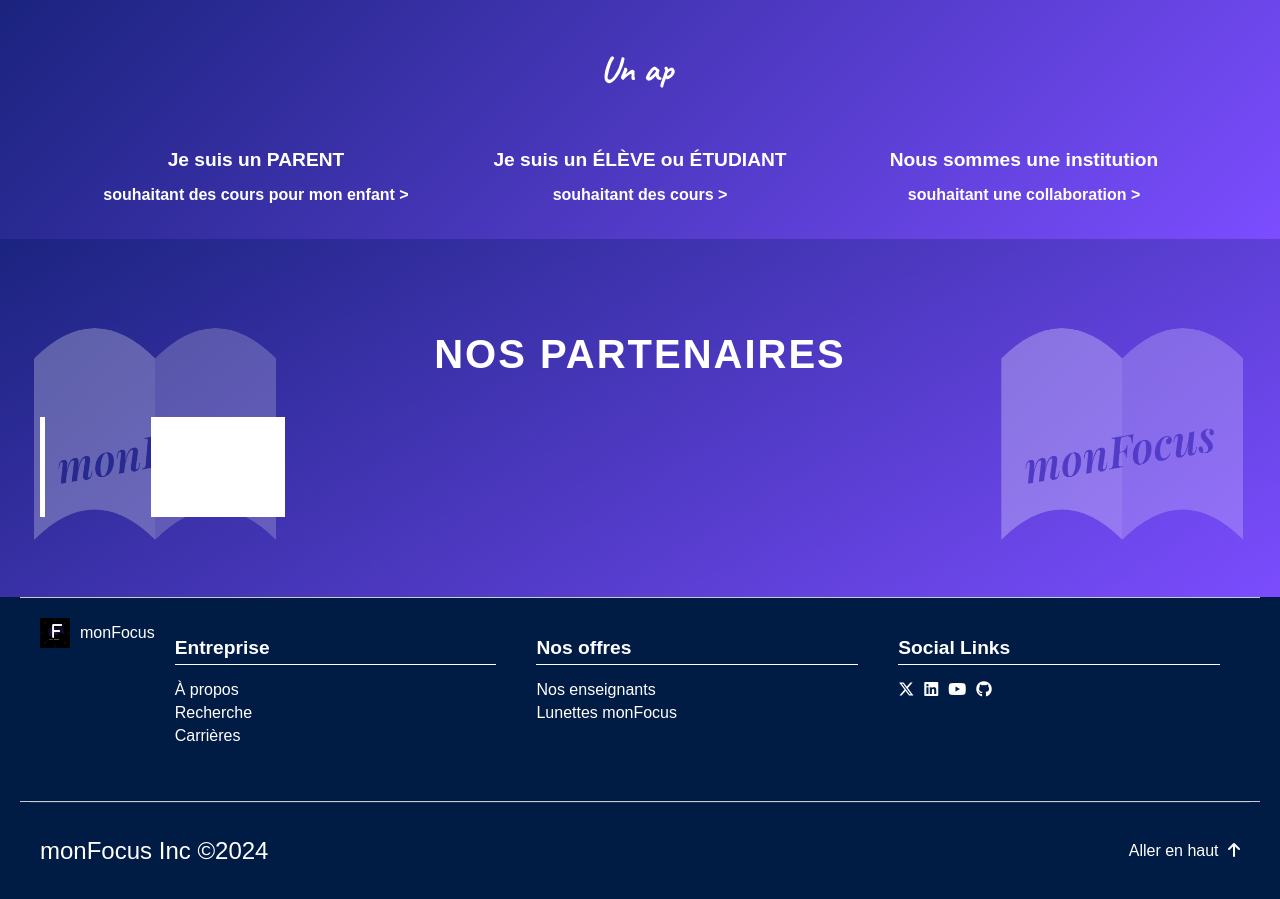
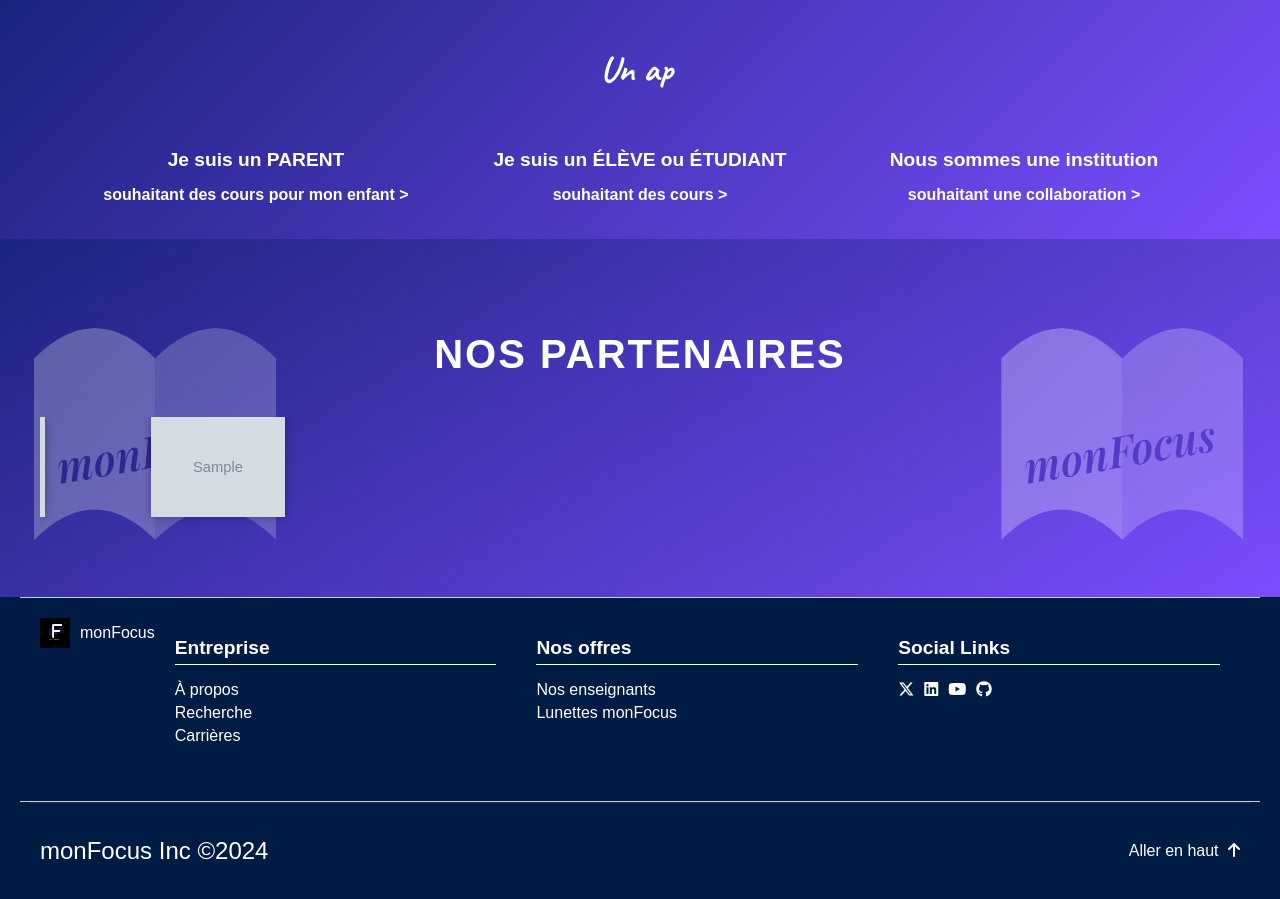
Before and after one commit to dauphinoi/monfocusrepo, a Django app: page / in a window 1280 px wide. Shown: the part 601-1500 px from the top of the page. Run offline with Django 5.2, Linux system fonts and the light colour scheme; tables that the repository leaves empty hold one stand-in row (values such as "Sample post"); grey boxes marked "Sample" are stand-in pictures.

Commit message:
style acceuil4

```diff
--- a/monFocusprof/templates/monFocusprof/index.html
+++ b/monFocusprof/templates/monFocusprof/index.html
@@ -111,11 +111,13 @@ body, html {
     max-height: 100%;
     object-fit: contain;
     transition: transform 0.3s ease;
-    filter: brightness(0) invert(1);
 }
 
 .partner-item:hover img {
     transform: scale(1.1);
+}
+.partner-item img {
+    filter: drop-shadow(0 0 5px rgba(0, 0, 0, 0.3));
 }
 
 @media (max-width: 768px) {
```
